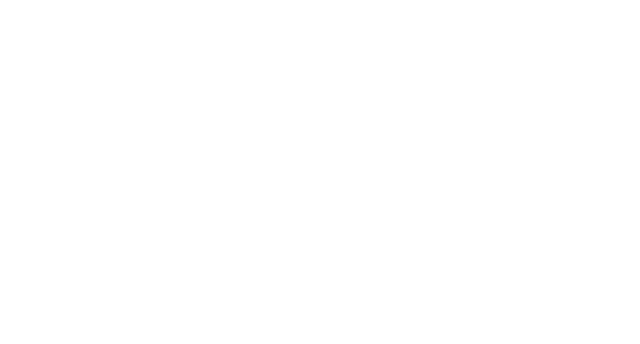
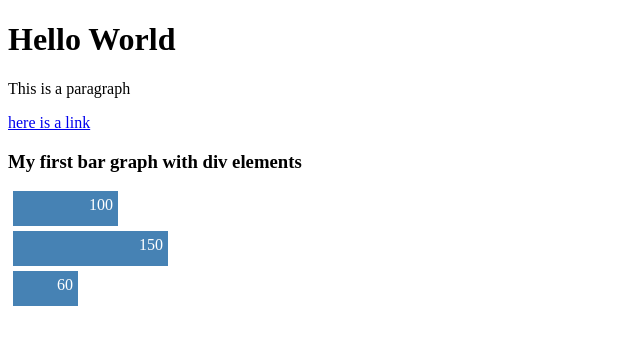
Before and after one commit to akeshavan/nhw2017_d3, a plain HTML site: page index.html in a window 1280 px wide. Shown: the whole page, without its empty margins (0-640 px from the left). Drawn offline with Linux system fonts and the light colour scheme.

Commit message:
step 02: first bar graph

```diff
--- a/index.html
+++ b/index.html
@@ -5,12 +5,32 @@
     <title> Neurohackweek 2017 D3 Tutorial </title>
     <!-- Style definitions will go in the <style> tags -->
     <style>
+
+    .bar {
+      background: steelblue;
+      height: 30px;
+      margin: 5px;
+      color: white;
+      text-align: right;
+      padding-right: 5px;
+      padding-top: 5px;
+    }
+
     </style>
 
   </head>
 
   <!-- Content goes in the body -->
   <body>
+
+    <h1> Hello World </h1>
+    <p> This is a paragraph </p>
+    <a href="http://www.google.com"> here is a link </a>
+    <h3> My first bar graph with div elements</h3>
+    <div class="bar" style="width: 100px;">100</div>
+    <div class="bar" style="width: 150px;">150</div>
+    <div class="bar" style="width: 60px;">60</div>
+
   </body>
 
   <!-- Import Javascript files here-->
```
